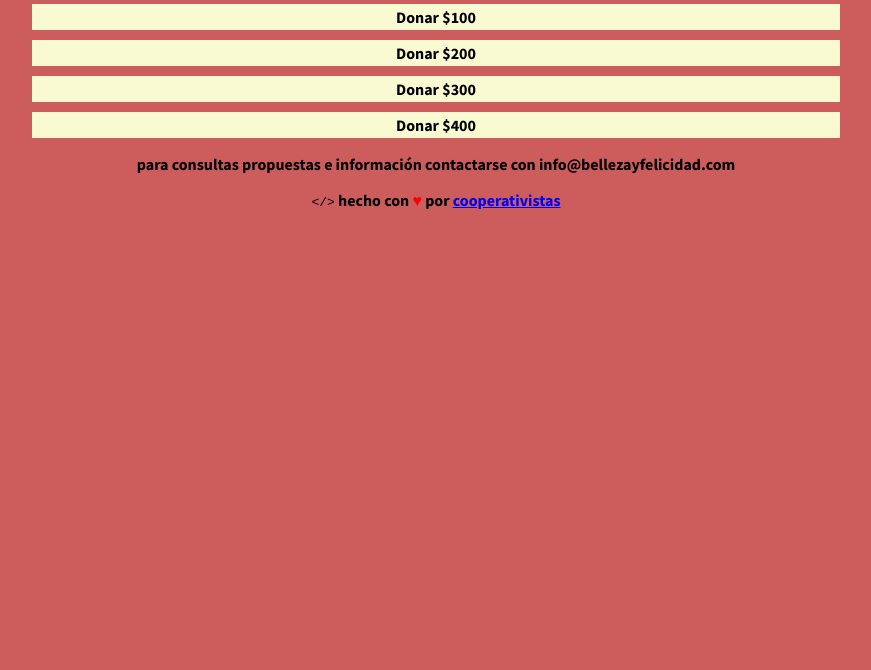
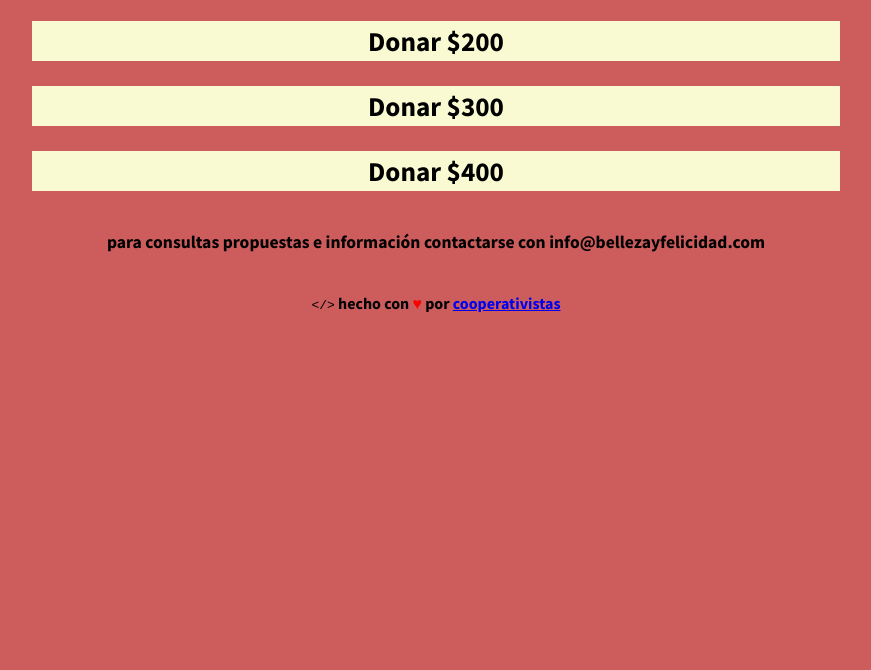
Before and after one commit to martucol/donaciones, a plain HTML site: page index.html in a window 1280 px wide. Shown: the part 130-800 px from the top of the page, without its empty margins (204-1075 px from the left). Drawn offline with Linux system fonts and the light colour scheme.

Commit message:
apto celular sin links

```diff
--- a/index.html
+++ b/index.html
@@ -12,7 +12,6 @@
   <div id="container">
     <header>
       <h1>belleza y felicidad fiorito</h1>
-      <h2>donaciones</h2>
     </header>
     <main>
       <a class="donar" href="#">Donar $100</a>
@@ -21,8 +20,11 @@
       <a class="donar" href="http://mpago.la/4iML8Z">Donar $400</a>
     </main>
     <footer>
-      <p class="contacto">para consultas propuestas e información contactarse con info@bellezayfelicidad.com</p>
-      <span class="code">&lt;/&gt;</span> hecho con <span class="amor">♥</span> por <a href="https://nayra.coop/">cooperativistas</a>    </footer>
+      <div class="contacto">para consultas propuestas e información contactarse con info@bellezayfelicidad.com</div>
+      <p class="cooperativistas">
+        <span class="code">&lt;/&gt;</span> hecho con <span class="amor">♥</span> por <a href="https://nayra.coop/">cooperativistas</a>
+      </p>
+      </footer>
   </div>
 </body>
 </html>
--- a/style.css
+++ b/style.css
@@ -1,5 +1,6 @@
 body {
   background-color:indianred;
+  box-sizing: border-box;
 }
 
 #container {
@@ -20,13 +21,23 @@ main {
 
 .donar {
   display: block;
-  margin: 10px auto;
+  margin: 25px auto;
   padding: 3px 10px;
-  font-size: 2 em;
+  font-size: 1.7em;
   font-weight: 700;
   text-decoration: none;
   color: black;
   background:lightgoldenrodyellow;
+}
+
+.contacto {
+  display: block;
+  margin: 40px auto;
+  font-size: 1.1em;
+}
+
+.cooperativistas {
+  font-size: 1em;
 }
 
 .amor {
```
